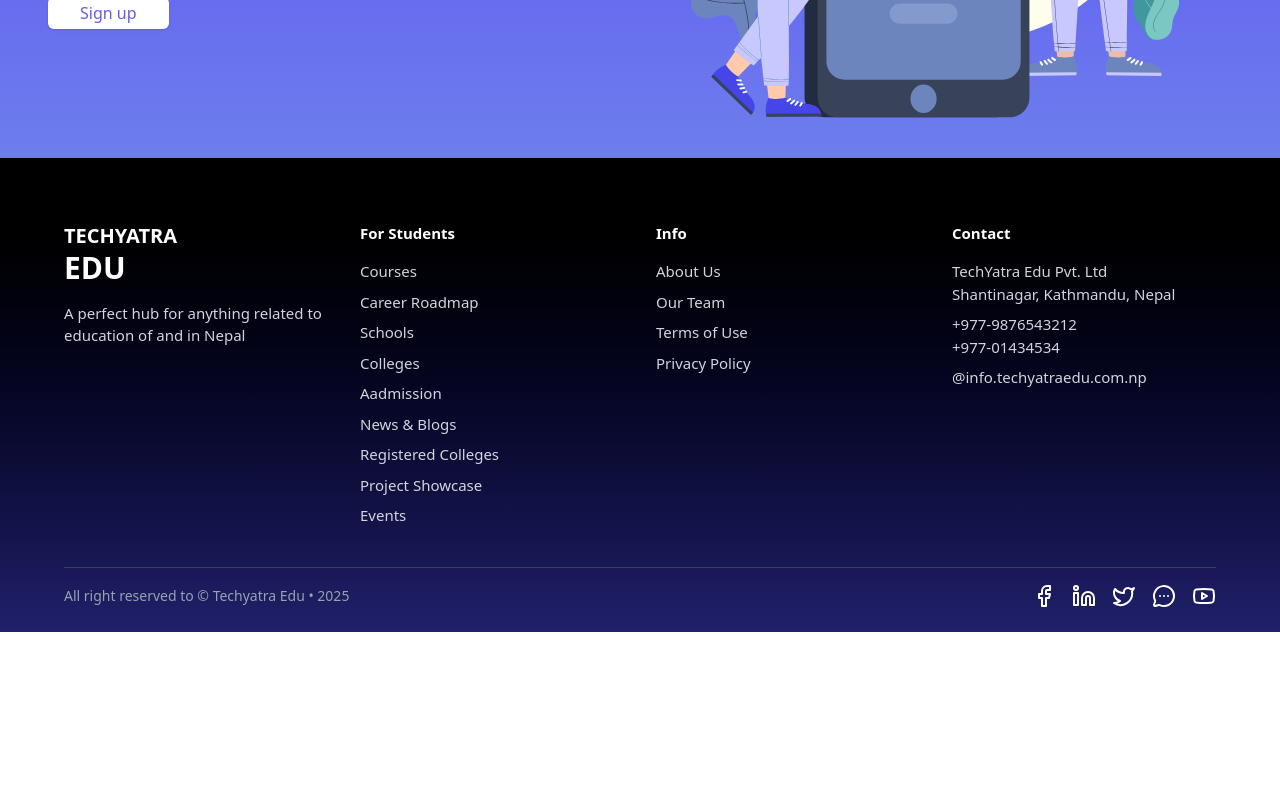
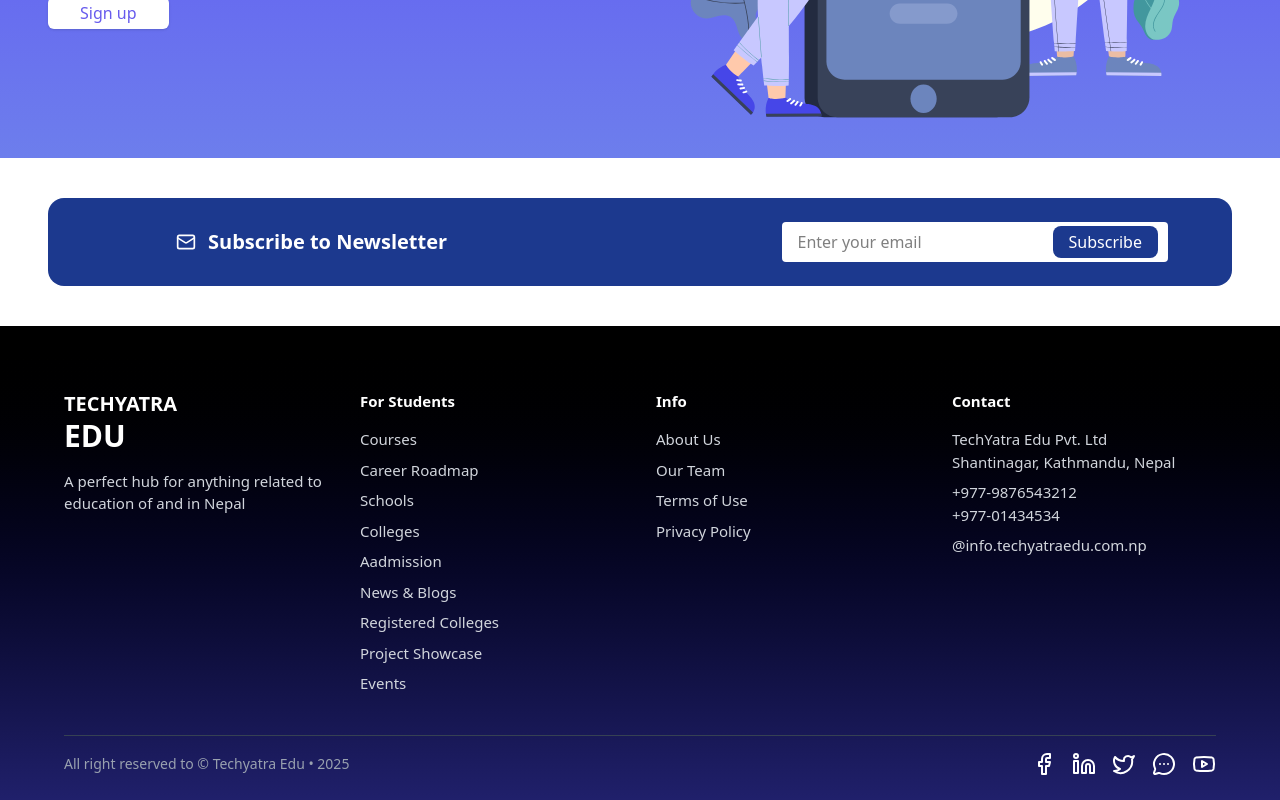
Before and after one commit to techyatra123/techyatraedu, a Next.js app: page / in a window 1280 px wide. Shown: the part 4253-5053 px from the top of the page. Before the commit the page ends 4885 px from the top, so only its background shows below. Built offline with nearby package versions, Linux system fonts and the light colour scheme.

Commit message:
added subscribe section

```diff
--- a/src/app/page.tsx
+++ b/src/app/page.tsx
@@ -5,6 +5,7 @@
 import JoinSection from "@/components/joinus";
 import RegisteredClzList from "@/components/registeredclzlist";
 import SchoolCollege from "@/components/schoolCollege";
+import SubscribeSection from "@/components/subscribe";
 import Testimonials from "@/components/testimonials";
 import Upcommingevent from "@/components/upcomingEvents";
 export default function Home() {
@@ -36,10 +37,11 @@
           "/adsfiles/careerconclave.png",
         ]}
       />
+      <Upcommingevent />
+      <JoinSection />
+      <SubscribeSection />
+      <Footer />
 
-      <Upcommingevent />
-      <JoinSection/>
-      <Footer />
     </>
   );
 }
--- /dev/null
+++ b/src/components/subscribe.tsx
@@ -0,0 +1,28 @@
+import { Mail } from "lucide-react";
+
+export default function SubscribeSection() {
+  return (
+    <div className="text-white py-10 px-6 md:px-12">
+      <div className="max-w-7xl mx-auto flex flex-row justify-between bg-blue-900 py-6 px-6 md:px-12 items-center rounded-2xl">
+        <h4 className="font-semibold text-lg md:text-xl ml-1 md:ml-20 flex flex-row items-center gap-3 ">
+          <Mail className="w-5 h-5" />
+          Subscribe to Newsletter
+        </h4>
+        <div className="flex items-center gap-2 mr-4 pr-0.5  bg-white rounded ">
+          <input
+            type="email"
+            name="email"
+            placeholder="Enter your email"
+            className="px-4 py-2 rounded-lg bg-white text-black focus:outline-none  focus:white "
+          />
+          <button
+            type="button"
+            className=" text-white font-normal px-4 py-1 rounded-lg bg-blue-900  hover:bg-blue-800 hover:scale-3d hover:pointer-coarse: transition mr-2"
+          >
+            Subscribe
+          </button>
+        </div>
+      </div>
+    </div>
+  );
+}
```
